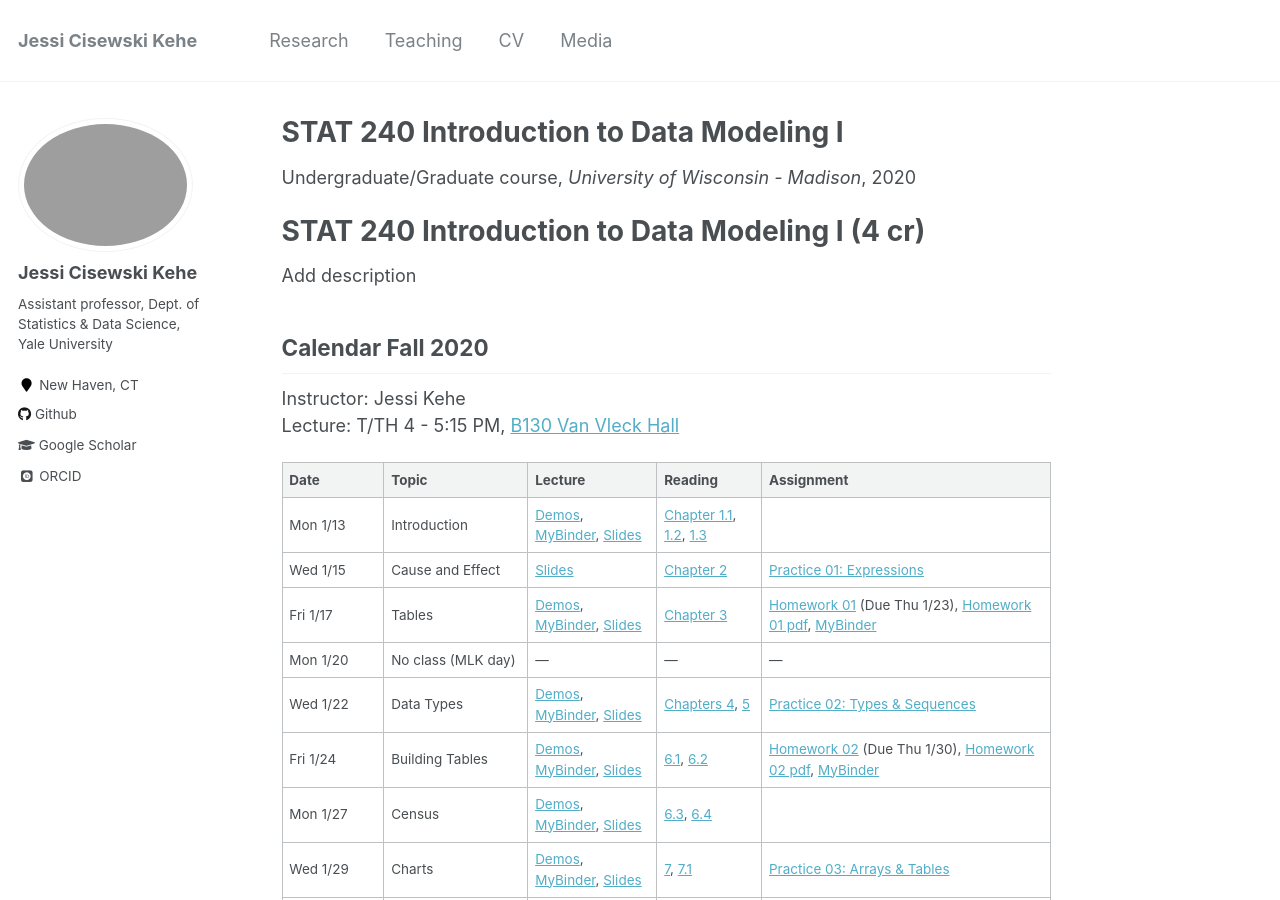
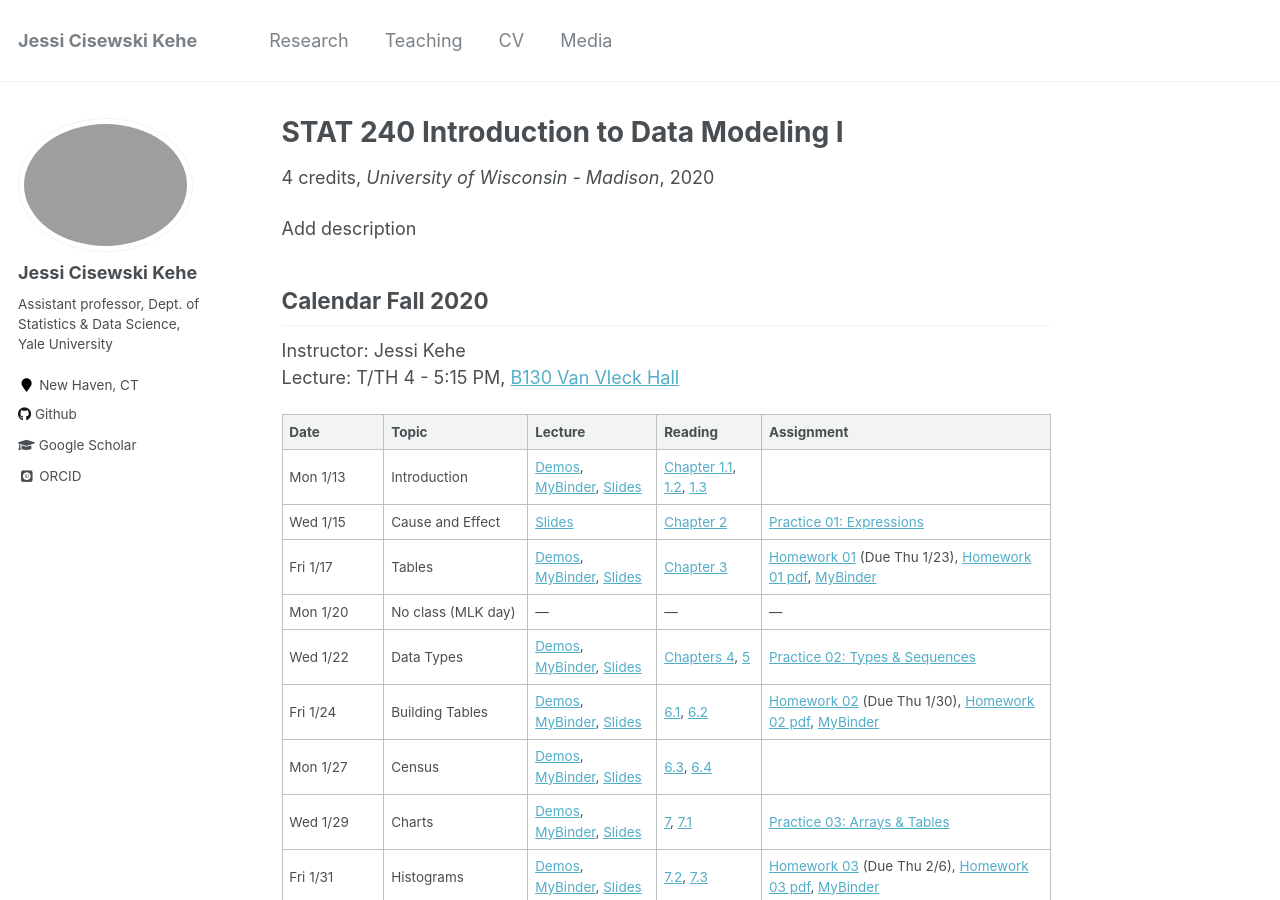
Before and after one commit to JessiCisewskiKehe/JessiCisewskiKehe.github.io, a Jekyll site: the page built from _teaching/fa20/calendar.md, in a window 1280 px wide and 900 px high. Built offline with Jekyll 4.4.1, drawn with Linux system fonts in a browser that asks for light colours; some web fonts are replaced.

Commit message:
teaching fall 2020

```diff
--- a/_teaching/fa20/calendar.md
+++ b/_teaching/fa20/calendar.md
@@ -1,7 +1,7 @@
 ---
 title: "STAT 240 Introduction to Data Modeling I"
 collection: teaching
-type: "Undergraduate/Graduate course"
+type: "4 credits"
 permalink: /teaching/2020-fall-teaching-1
 venue: "University of Wisconsin - Madison"
 date: 2020-09-01
@@ -9,8 +9,6 @@ location: "Madison, WI, USA"
 ---
 
 
-STAT 240 Introduction to Data Modeling I (4 cr)
-====
 
 Add description
 
```
